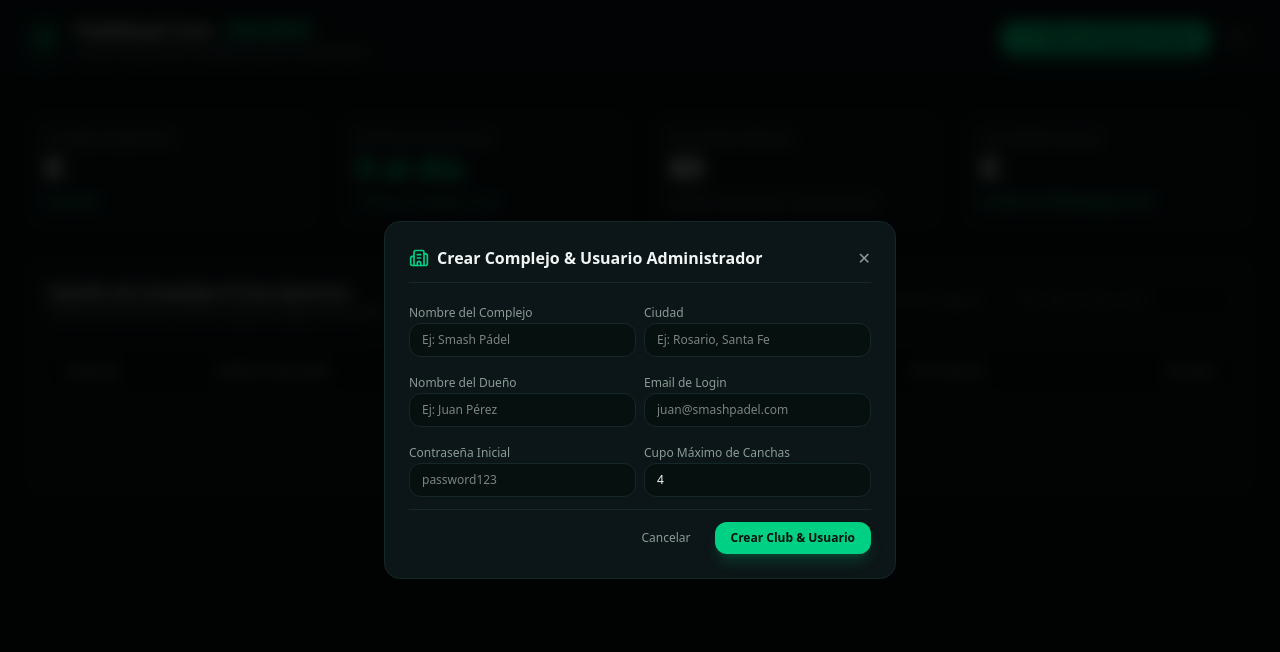
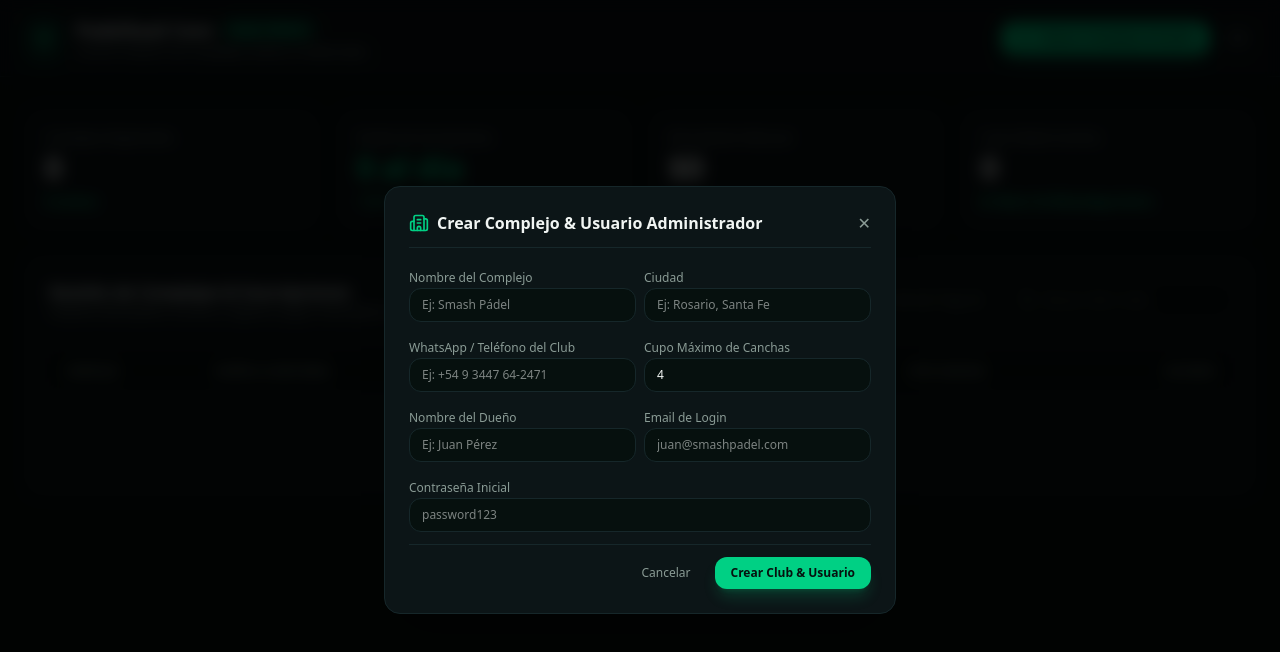
Before and after one commit to Martinudrizard/SistemaTurnos, a Next.js app in the folder frontend/: page /admin in a window 1280 px wide. Both pictures are taken after a click on the button "Nuevo Complejo & Dueño". Shown: the top 652 px of the page. Built offline with nearby package versions, Linux system fonts and the light colour scheme; no server answers.

Commit message:
feat(clubs): add whatsapp input to registration modal and dynamic club whatsapp cta

```diff
--- a/frontend/src/app/admin/page.tsx
+++ b/frontend/src/app/admin/page.tsx
@@ -600,6 +600,32 @@ export default function SuperAdminPage() {
 
               <div className="grid grid-cols-2 gap-2">
                 <div className="space-y-1">
+                  <label className="text-xs text-[#8A9B95] font-medium">WhatsApp / Teléfono del Club</label>
+                  <input
+                    required
+                    type="tel"
+                    placeholder="Ej: +54 9 3447 64-2471"
+                    value={formData.phone}
+                    onChange={(e) => setFormData({ ...formData, phone: e.target.value })}
+                    className="w-full bg-[#06100E] border border-[#16272a] focus:border-[#00D084] rounded-xl px-3 py-2 text-xs text-[#F1F5F3]"
+                  />
+                </div>
+                <div className="space-y-1">
+                  <label className="text-xs text-[#8A9B95] font-medium">Cupo Máximo de Canchas</label>
+                  <input
+                    required
+                    type="number"
+                    min="1"
+                    max="50"
+                    value={formData.maxCourts}
+                    onChange={(e) => setFormData({ ...formData, maxCourts: Number(e.target.value) })}
+                    className="w-full bg-[#06100E] border border-[#16272a] focus:border-[#00D084] rounded-xl px-3 py-2 text-xs text-[#F1F5F3]"
+                  />
+                </div>
+              </div>
+
+              <div className="grid grid-cols-2 gap-2">
+                <div className="space-y-1">
                   <label className="text-xs text-[#8A9B95] font-medium">Nombre del Dueño</label>
                   <input
                     required
@@ -623,7 +649,6 @@ export default function SuperAdminPage() {
                 </div>
               </div>
 
-              <div className="grid grid-cols-2 gap-2">
               <div className="space-y-1">
                 <label className="text-xs text-[#8A9B95] font-medium">Contraseña Inicial</label>
                 <input
@@ -634,19 +659,6 @@ export default function SuperAdminPage() {
                   onChange={(e) => setFormData({ ...formData, password: e.target.value })}
                   className="w-full bg-[#06100E] border border-[#16272a] focus:border-[#00D084] rounded-xl px-3 py-2 text-xs text-[#F1F5F3]"
                 />
-                </div>
-                <div className="space-y-1">
-                  <label className="text-xs text-[#8A9B95] font-medium">Cupo Máximo de Canchas</label>
-                  <input
-                    required
-                    type="number"
-                    min="1"
-                    max="50"
-                    value={formData.maxCourts}
-                    onChange={(e) => setFormData({ ...formData, maxCourts: Number(e.target.value) })}
-                    className="w-full bg-[#06100E] border border-[#16272a] focus:border-[#00D084] rounded-xl px-3 py-2 text-xs text-[#F1F5F3]"
-                  />
-                </div>
               </div>
 
               <div className="pt-3 border-t border-[#16272a] flex justify-end gap-2">
--- a/frontend/src/app/clubs/[slug]/page.tsx
+++ b/frontend/src/app/clubs/[slug]/page.tsx
@@ -29,6 +29,7 @@ interface Club {
   price_night?: number;
   light_start_time?: string;
   deposit_amount?: number;
+  custom_whatsapp_msg?: string;
   status?: string;
 }
 
@@ -337,7 +338,23 @@ export default function DynamicClubBookingPage() {
 
   const clubDisplayName = club?.name || "Complejo de Pádel";
   const clubDisplayCity = club?.city || "Argentina";
-  const clubPhoneClean = (club?.phone || "+54 9 343 555-1234").replace(/[^0-9]/g, "");
+
+  const formatClubWhatsApp = (rawPhone?: string) => {
+    if (!rawPhone) return "5493447642471";
+    let clean = rawPhone.replace(/[^0-9]/g, "");
+    if (clean.startsWith("0")) clean = clean.substring(1);
+    if (!clean.startsWith("54")) {
+      clean = `549${clean}`;
+    } else if (clean.startsWith("54") && !clean.startsWith("549") && clean.length === 12) {
+      clean = `549${clean.substring(2)}`;
+    }
+    return clean;
+  };
+
+  const clubPhoneClean = formatClubWhatsApp(club?.phone);
+  const clubWhatsAppWelcome = club?.custom_whatsapp_msg
+    ? encodeURIComponent(club.custom_whatsapp_msg)
+    : encodeURIComponent(`¡Hola! Quería consultar por un turno en ${clubDisplayName}`);
 
   if (club && club.status === "inactive") {
     return (
@@ -377,7 +394,7 @@ export default function DynamicClubBookingPage() {
         </div>
 
         <a
-          href={`https://wa.me/${clubPhoneClean}?text=Hola!%20Quería%20consultar%20por%20un%20turno%20en%20${encodeURIComponent(clubDisplayName)}`}
+          href={`https://wa.me/${clubPhoneClean}?text=${clubWhatsAppWelcome}`}
           target="_blank"
           rel="noreferrer"
           className="flex items-center gap-1.5 bg-[#00D084]/10 hover:bg-[#00D084]/20 text-[#00D084] border border-[#00D084]/30 px-3.5 py-1.5 rounded-xl text-xs font-semibold transition"
```
Lines whose indentation alone changed are shown as unchanged.
